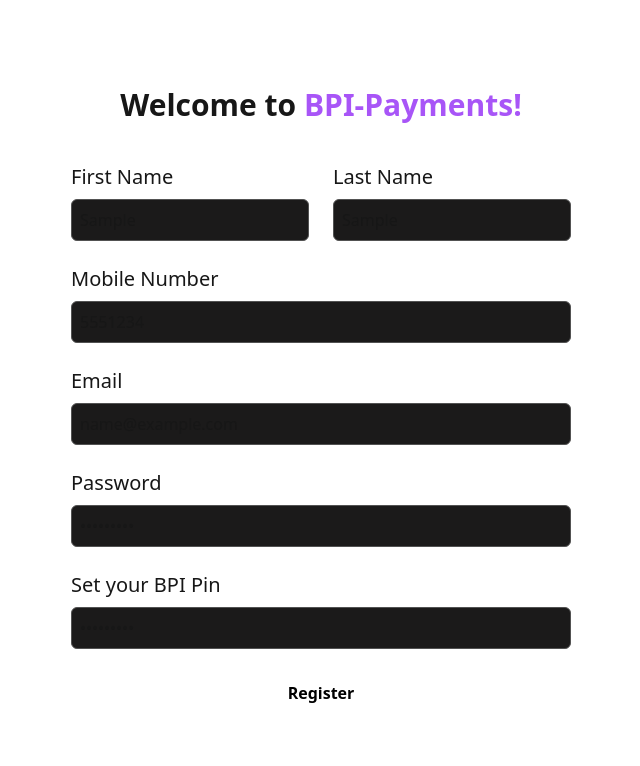
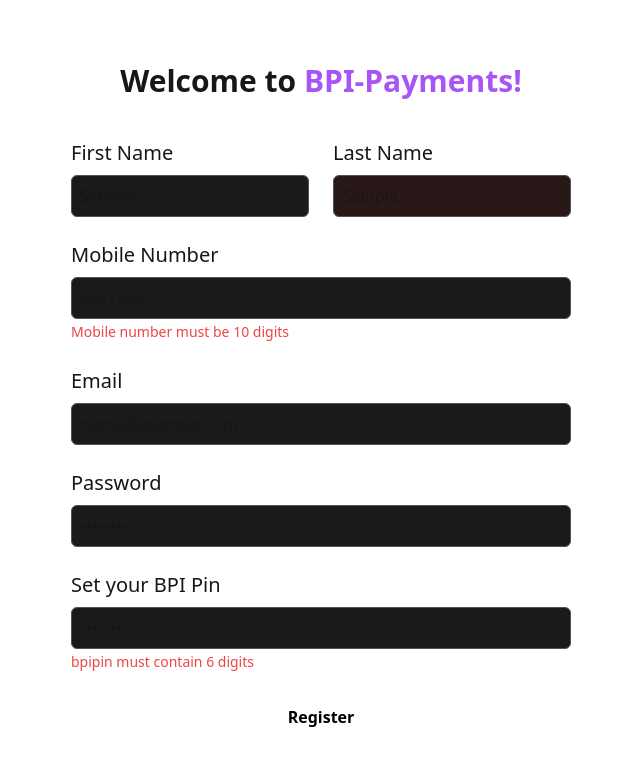
Before and after one commit to Anandprabhu530/bpi-frontend, a Next.js app: page /register in a window 1280 px wide. Both pictures are taken after typing "Sample", "Sample", "5551234", "name@example.com", "Sample123", "Sample123" into the empty fields and a click on the button "Register". Shown: the top 766 px of the page, without its empty margins (319-959 px from the left). Built offline with nearby package versions, Linux system fonts and the light colour scheme.

Commit message:
Needs fix

```diff
--- a/app/login/page.tsx
+++ b/app/login/page.tsx
@@ -1,5 +1,5 @@
 "use client";
-import loginform from "@/utils/loginform";
+import {loginform} from "../../utils/loginform";
 /* eslint-disable @typescript-eslint/no-explicit-any */
 
 import {useState} from "react";
--- a/app/register/page.tsx
+++ b/app/register/page.tsx
@@ -1,6 +1,7 @@
 /* eslint-disable @typescript-eslint/no-explicit-any */
 "use client";
 
+import {registerform} from "@/utils/registerform";
 import {useState} from "react";
 
 const Register = () => {
@@ -71,6 +72,13 @@
     if (hasError) {
       return;
     }
+    // const res = await registerform(data);
+    // if (res == 2) {
+    //   setError((prev) => ({
+    //     ...prev,
+    //     email: "User already exists",
+    //   }));
+    // }
   };
 
   return (
@@ -94,7 +102,7 @@
             <div className="pb-2 text-xl">Last Name</div>
             <input
               onChange={handleChange}
-              className="outline-none w-full bg-[#1b1a1a] border border-neutral-600 rounded-md p-2 placeholder:text-neutral-500"
+              className="outline-none w-full bg-[#291818] border border-neutral-600 rounded-md p-2 placeholder:text-neutral-500"
               placeholder="Doe"
               name="lastname"
             />
@@ -109,6 +117,11 @@
             name="mobilenumber"
             type="tel"
           />
+          {error.mobilenumber && (
+            <span className="text-red-500 text-sm pt-1">
+              {error.mobilenumber}
+            </span>
+          )}
         </div>
         <div className="pt-4 ">
           <div className="py-2 text-xl">Email</div>
@@ -119,6 +132,9 @@
             type="email"
             name="email"
           />
+          {error.email && (
+            <span className="text-red-500 text-sm pt-1">{error.email}</span>
+          )}
         </div>
         <div>
           <div className="pt-6 pb-2 text-xl">Password</div>
@@ -128,6 +144,9 @@
             type="password"
             name="password"
           />
+          {error.password && (
+            <span className="text-red-500 text-sm pt-1">{error.password}</span>
+          )}
         </div>
         <div>
           <div className="pt-6 pb-2 text-xl">Set your BPI Pin</div>
@@ -137,6 +156,9 @@
             type="password"
             name="bpipin"
           />
+          {error.bpipin && (
+            <span className="text-red-500 text-sm pt-1">{error.bpipin}</span>
+          )}
         </div>
         <div className="pt-6">
           <button
--- a/utils/loginform.ts
+++ b/utils/loginform.ts
@@ -4,7 +4,7 @@
 import {redirect} from "next/navigation";
 
 // eslint-disable-next-line @typescript-eslint/no-explicit-any
-export default async function loginform(rawFormData: any) {
+export const loginform = async (rawFormData: any) => {
   const userid = rawFormData.mobilenumber + "@okbpi";
   const refdoc = doc(db, "account", userid);
 
@@ -25,4 +25,4 @@
     //user not registered yet
     return 1;
   }
-}
+};
--- a/app/actions/registerform.ts
+++ b/utils/registerform.ts
@@ -4,8 +4,7 @@
 import {redirect} from "next/navigation";
 
 // eslint-disable-next-line @typescript-eslint/no-explicit-any
-export default async function registerform(formData: any) {
-  "use server";
+export async function registerform(formData: any) {
   const rawFormData = {
     firstname: formData.get("firstname"),
     lastname: formData.get("lastname"),
```
